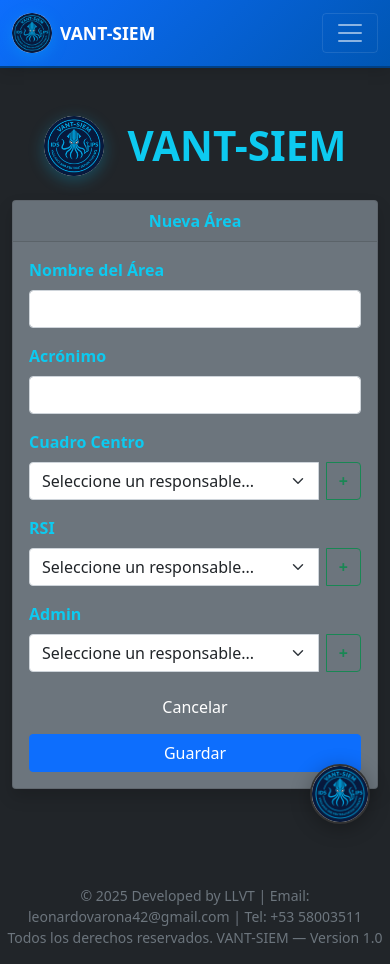
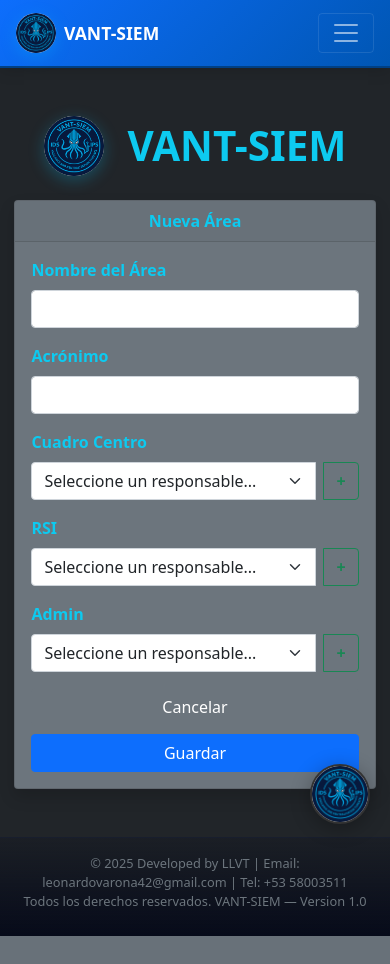
Before and after one commit to leonardovarona42/VANT-SIEM, a Django app: template EVENT_M/templates/area_form.html in a window 390 px wide. After the commit the page ends 936 px from the top, so only its background shows below. Run offline with Django 5.2, Linux system fonts and the light colour scheme; the template is opened without the code that fills it, so the values that code supplies are empty; some libraries are stand-ins or nearby versions.

Commit message:
Fix dashboard footer overlap and responsive navbar

```diff
--- a/VANT_SIEM/assets/css/dashboard.css
+++ b/VANT_SIEM/assets/css/dashboard.css
@@ -1,4 +1,25 @@
 /* Dashboard Styles - VANT-SIEM */
+
+html, body {
+    min-height: 100%;
+}
+
+body.dashboard-shell {
+    display: flex;
+    flex-direction: column;
+    min-height: 100vh;
+}
+
+.dashboard-main {
+    flex: 1 0 auto;
+}
+
+.site-footer {
+    flex-shrink: 0;
+    border-top: 1px solid rgba(148, 163, 184, 0.12);
+    background: linear-gradient(180deg, rgba(2, 6, 23, 0.2), rgba(2, 6, 23, 0.85));
+    padding: 1rem 1.25rem 1.5rem;
+}
 
 /* Navbar Styles */
 .navbar {
@@ -11,6 +32,28 @@
     z-index: 1030;
 }
 
+.navbar > .container,
+.navbar > .container-fluid {
+    align-items: center;
+}
+
+.navbar-collapse {
+    min-width: 0;
+}
+
+.navbar-nav {
+    gap: 0.15rem;
+}
+
+.navbar-nav.ms-auto {
+    flex-wrap: wrap;
+    justify-content: flex-end;
+}
+
+.navbar-nav .nav-item {
+    min-width: 0;
+}
+
 .navbar-nav .nav-link {
     color: rgba(255, 255, 255, 0.95) !important;
     font-weight: 500;
@@ -18,6 +61,8 @@
     transition: all 0.3s ease;
     display: flex;
     align-items: center;
+    white-space: nowrap;
+    border-radius: 0.5rem;
 }
 
 .navbar-nav .nav-link:hover {
@@ -100,7 +145,7 @@
 }
 
 /* Responsive navbar improvements */
-@media (max-width: 991.98px) {
+@media (max-width: 1399.98px) {
     .navbar-collapse {
         background-color: #0d6efd;
         padding: 1rem;
@@ -112,6 +157,7 @@
     .navbar-nav .nav-link {
         padding: 0.75rem 0.5rem;
         border-bottom: 1px solid rgba(255, 255, 255, 0.1);
+        justify-content: space-between;
     }
 
     .navbar-nav .nav-link:last-child {
@@ -158,6 +204,11 @@
 
 /* Small mobile devices */
 @media (max-width: 575.98px) {
+    .dashboard-main .container {
+        padding-left: 0.9rem;
+        padding-right: 0.9rem;
+    }
+
     .navbar-collapse {
         max-height: 80vh;
         overflow-y: auto;
@@ -167,4 +218,9 @@
         max-height: 50vh;
         overflow-y: auto;
     }
+
+    .site-footer {
+        font-size: 0.8rem;
+        line-height: 1.5;
+    }
 }
--- a/VANT_SIEM/templates/dashboard.html
+++ b/VANT_SIEM/templates/dashboard.html
@@ -11,10 +11,10 @@
  <link rel="stylesheet" href="{% static 'css/dashboard.css' %}" />
  {% block extra_css %}{% endblock %}
  </head>
- <body class="bg-dark text-light">
+ <body class="bg-dark text-light dashboard-shell">
  {% csrf_token %}
- <nav class="navbar navbar-expand-lg navbar-dark bg-primary">
- <div class="container">
+ <nav class="navbar navbar-expand-xxl navbar-dark bg-primary">
+ <div class="container-fluid px-3 px-xl-4">
  <a
  class="navbar-brand d-flex align-items-center"
  href="{% url 'dashboard' %}"
@@ -743,6 +743,7 @@
  </div>
  </div>
  </nav>
+ <main class="dashboard-main">
  {% if messages %}
  <div class="container mt-3">
  {% for message in messages %}
@@ -944,7 +945,8 @@
  <!-- Chat Widget - Only on Dashboard -->
  {% include 'chat_widget.html' %}
  </div>
- <footer class="text-center mt-5 mb-3 text-secondary small">
+ </main>
+ <footer class="site-footer text-center text-secondary small">
  &copy; 2025 Developed by LLVT | Email: leonardovarona42@gmail.com | Tel:
  +53 58003511<br />
  Todos los derechos reservados. VANT-SIEM &mdash; Version 1.0
```
Also changed, not shown: VANT_SIEM/templates/base.html (+6 -4 lines).
